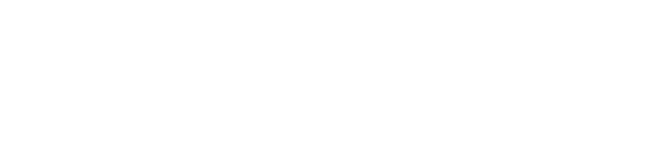
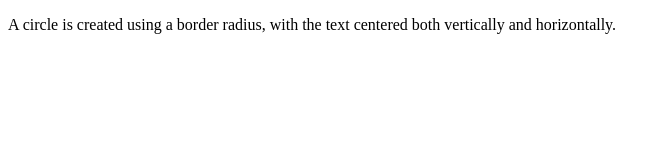
Before and after one commit to sourabhjaishwal/web-dev-assignments, a plain HTML site: page 02-CSS/06_exercise.html in a window 1280 px wide. Shown: the whole page, without its empty margins (0-666 px from the left). Drawn offline with Linux system fonts and the light colour scheme.

Commit message:
adding css styling

```diff
--- a/02-CSS/06_exercise.html
+++ b/02-CSS/06_exercise.html
@@ -4,8 +4,16 @@
     <meta charset="UTF-8">
     <meta name="viewport" content="width=device-width, initial-scale=1.0">
     <title>Circle with Border Radius</title>
+    <style>
+
+    </style>
 </head>
 <body>
     <!-- Create a Circle Using Border Radius -->
+     <div class="container">
+        <div class="circle">
+            <p>A circle is created using a border radius, with the text centered both vertically and horizontally.</p>
+        </div>
+     </div>
 </body>
 </html>
```
